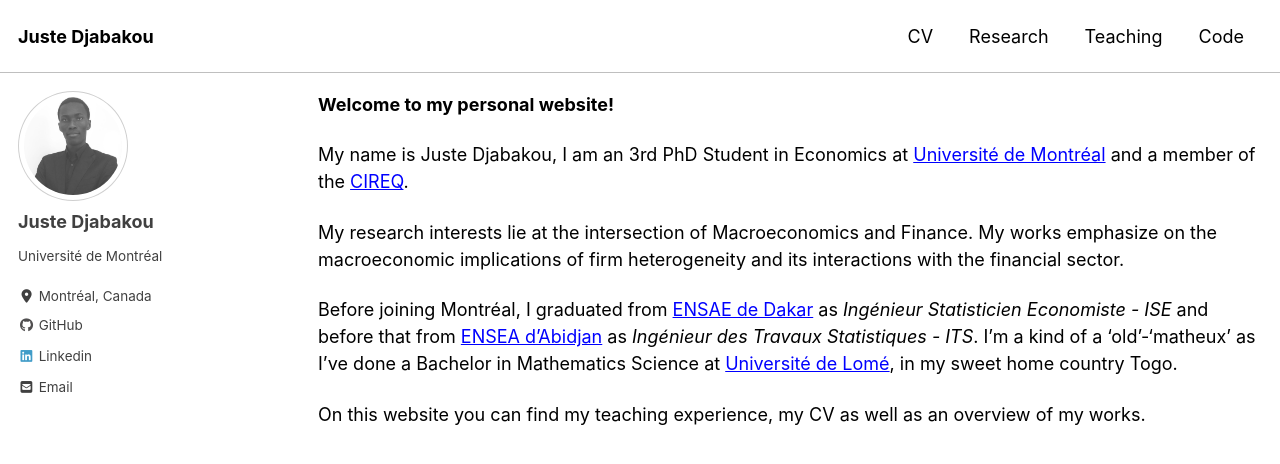
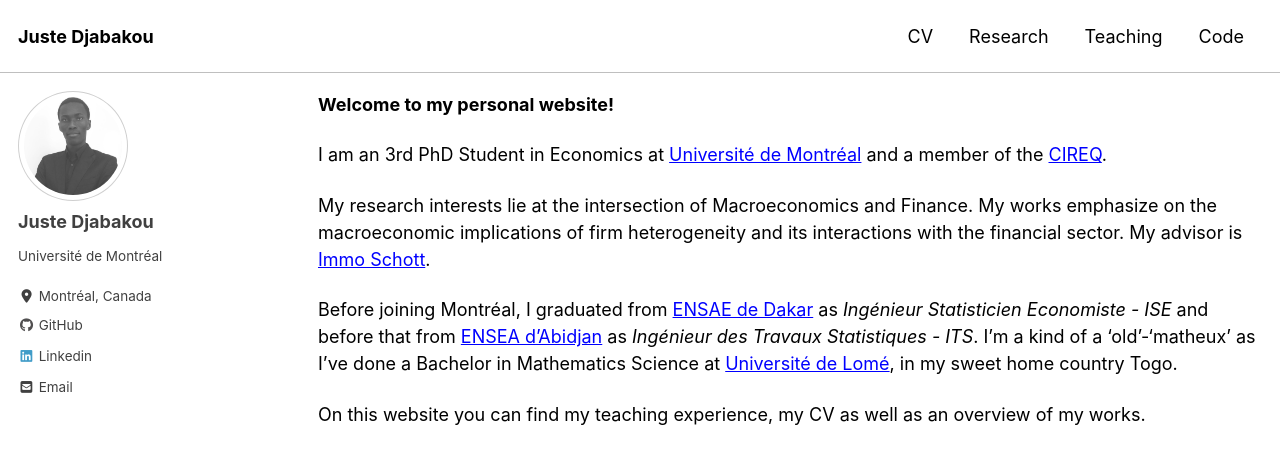
Before and after one commit to justedjabakou/justedjabakou.github.io, a Jekyll site: the page built from index.md, in a window 1280 px wide and 900 px high. Shown: the top 464 px of the window. Built offline with Jekyll 4.4.1, drawn with Linux system fonts in a browser that asks for light colours; cached includes are drawn as plain includes; nearby versions of some CDN libraries; the list of posts is cut into pages by our own code.

Commit message:
Update index.md

```diff
--- a/index.md
+++ b/index.md
@@ -6,9 +6,9 @@ author_profile: true
 
 **Welcome to my personal website!**
 
-My name is Juste Djabakou, I am an 3rd PhD Student in Economics at [Université de Montréal](https://sceco.umontreal.ca/english/home/) and a member of the [CIREQ](https://www.cireqmontreal.com/).
+I am an 3rd PhD Student in Economics at [Université de Montréal](https://sceco.umontreal.ca/english/home/) and a member of the [CIREQ](https://www.cireqmontreal.com/).
 
-My research interests lie at the intersection of Macroeconomics and Finance. My works emphasize on the macroeconomic implications of firm heterogeneity and its interactions with the financial sector.
+My research interests lie at the intersection of Macroeconomics and Finance. My works emphasize on the macroeconomic implications of firm heterogeneity and its interactions with the financial sector. My advisor is [Immo Schott](https://sites.google.com/site/immoschott/).
 
 Before joining Montréal, I graduated from [ENSAE de Dakar](http://ensae.sn/) as *Ingénieur Statisticien Economiste - ISE* and before that from [ENSEA d'Abidjan](https://ensea.ed.ci/) as *Ingénieur des Travaux Statistiques - ITS*. I'm a kind of a 'old'-'matheux' as I've done a Bachelor in Mathematics Science at [Université de Lomé](https://www.univ-lome.tg/), in my sweet home country Togo.
 
```
